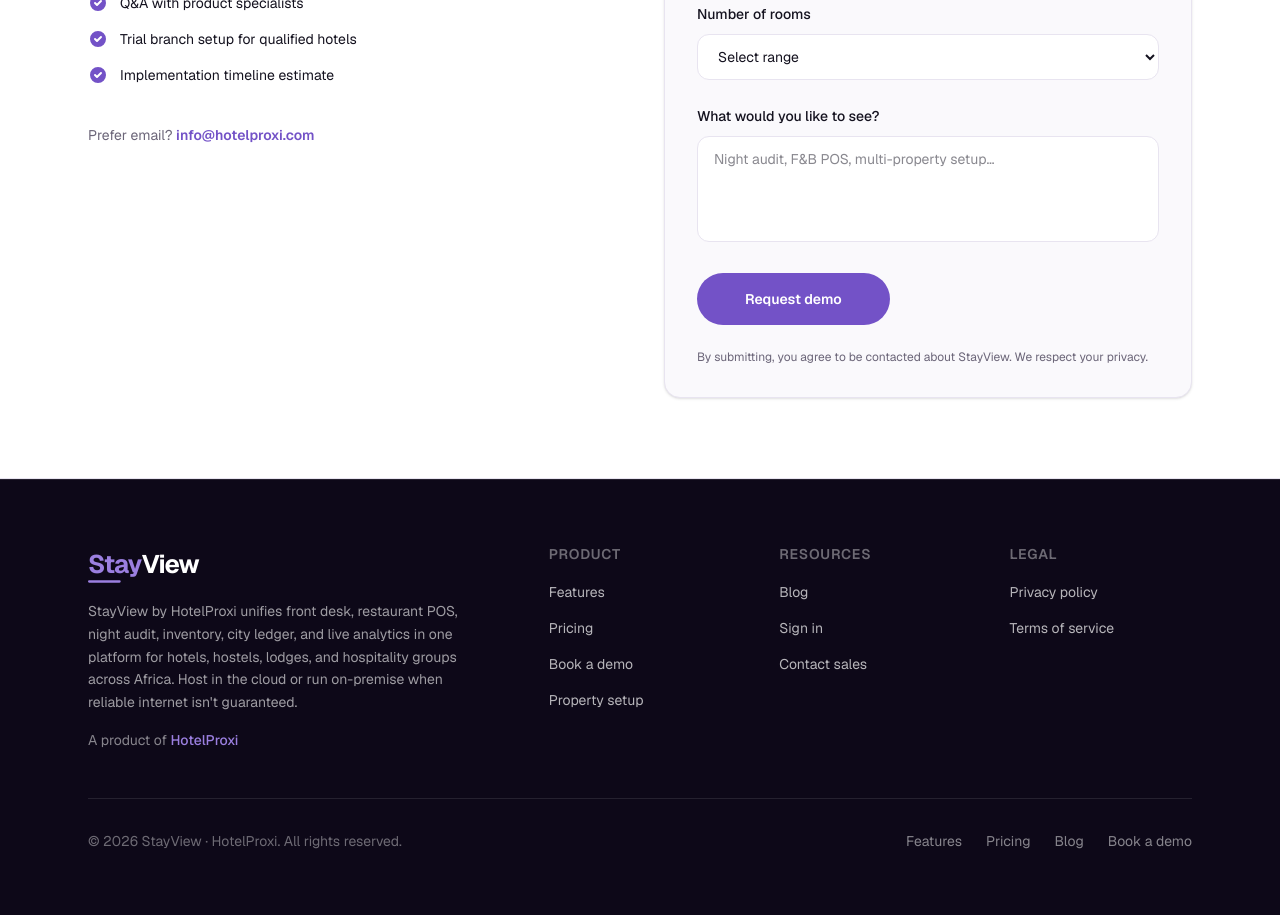
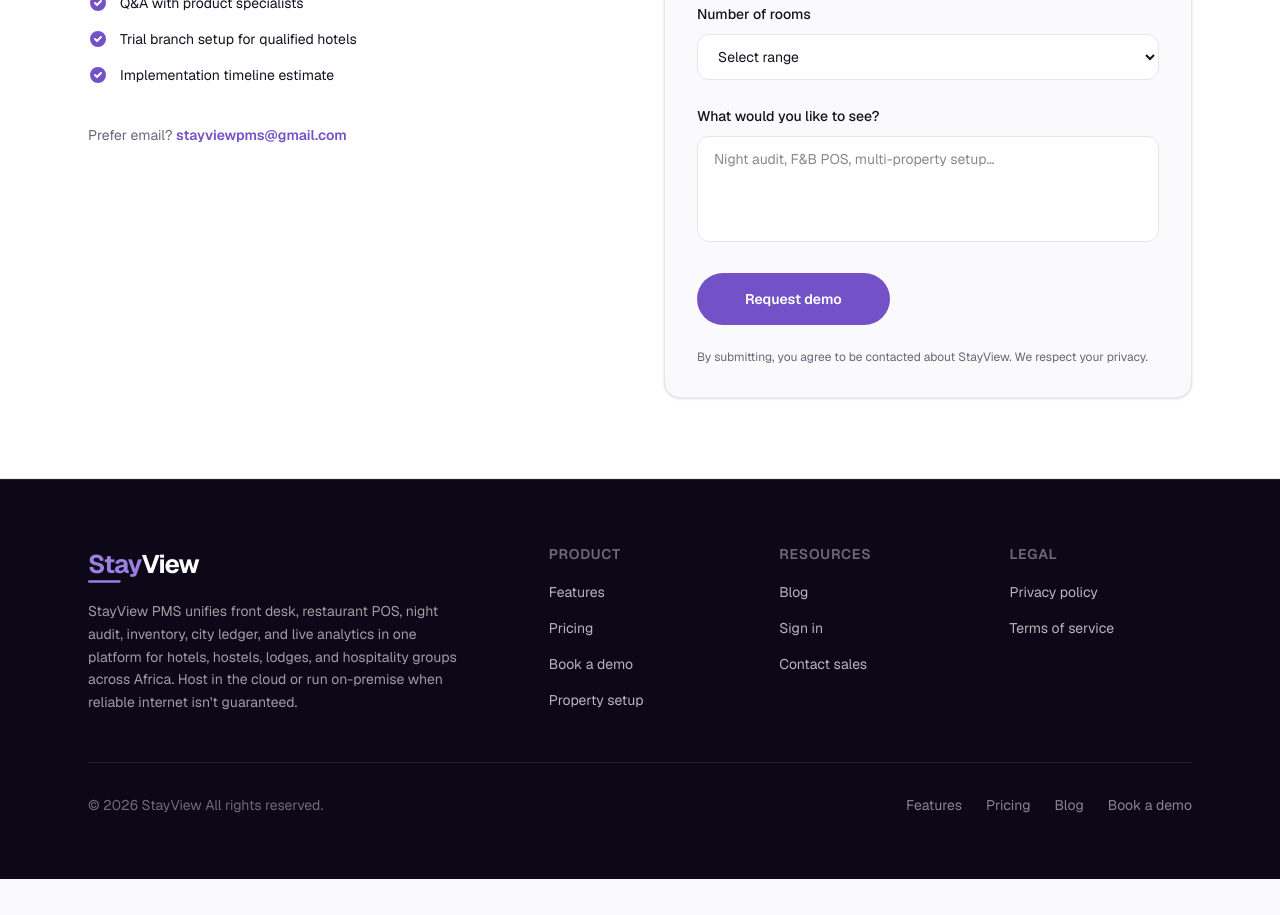
Before and after one commit to Hudeh/stayview-home-page, a Next.js app: page /demo in a window 1280 px wide. Shown: the part 380-1295 px from the top of the page. After the commit the page ends 1259 px from the top, so only its background shows below. Built offline with nearby package versions, Linux system fonts and the light colour scheme.

Commit message:
Update Footer and content details to remove branding references and update contact information for StayView.

```diff
--- a/src/components/layout/Footer.tsx
+++ b/src/components/layout/Footer.tsx
@@ -29,10 +29,6 @@
             <LogoLight className="h-10 w-auto" />
             <p className="mt-4 max-w-sm text-sm leading-relaxed text-white/60">
               {site.description}
-            </p>
-            <p className="mt-4 text-sm text-white/50">
-              A product of{" "}
-              <span className="font-medium text-brand-light">HotelProxi</span>
             </p>
           </div>
 
@@ -70,7 +66,7 @@
 
         <div className="mt-12 flex flex-col items-center justify-between gap-4 border-t border-white/10 pt-8 sm:flex-row">
           <p className="text-sm text-white/40">
-            © {new Date().getFullYear()} StayView · HotelProxi. All rights reserved.
+            © {new Date().getFullYear()} StayView All rights reserved.
           </p>
           <div className="flex flex-wrap justify-center gap-6">
             {navLinks.map((link) => (
--- a/src/lib/content.ts
+++ b/src/lib/content.ts
@@ -2,12 +2,12 @@
   name: "StayView",
   tagline: "The PMS built for how African properties actually operate",
   description:
-    "StayView by HotelProxi unifies front desk, restaurant POS, night audit, inventory, city ledger, and live analytics in one platform for hotels, hostels, lodges, and hospitality groups across Africa. Host in the cloud or run on-premise when reliable internet isn't guaranteed.",
+    "StayView PMS unifies front desk, restaurant POS, night audit, inventory, city ledger, and live analytics in one platform for hotels, hostels, lodges, and hospitality groups across Africa. Host in the cloud or run on-premise when reliable internet isn't guaranteed.",
   url: "https://stayview.com.ng",
-  email: "info@hotelproxi.com",
-  phone: "+234 800 STAYVIEW",
+  email: "stayviewpms@gmail.com",
+  phone: "+234 905 800 7738",
   loginUrl: "https://app.stayview.com.ng/auth/login",
-  setupUrl: "https://setup.stayview.com.ng/login",
+  setupUrl: "https://config.stayview.com.ng/login",
   outletLoginUrl: "https://outlet.stayview.com.ng/login",
 };
 
```
